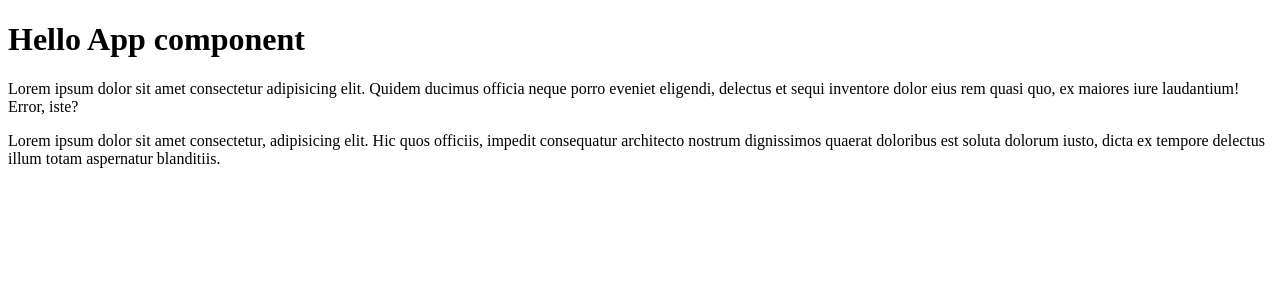
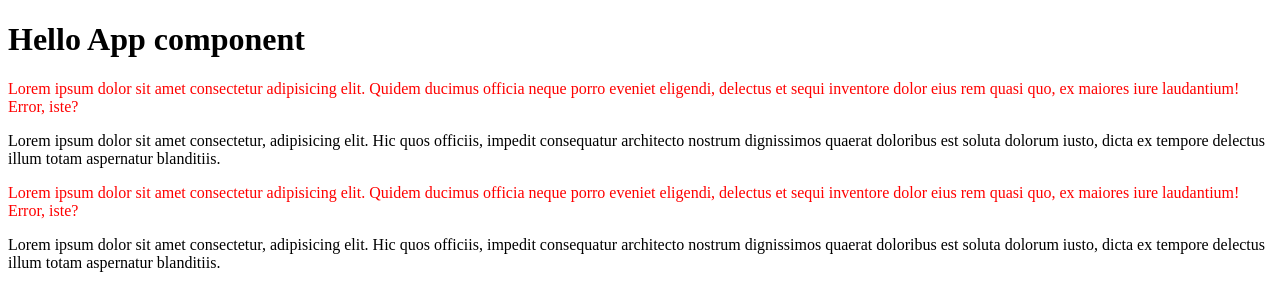
Before and after one commit to Shiro-Kon/Shop-Project-React, a React (Create React App) app: page / in a window 1280 px wide. Shown: the top 306 px of the page. Built offline with nearby package versions, Linux system fonts and the light colour scheme.

Commit message:
add color red p1

```diff
--- a/src/index.tsx
+++ b/src/index.tsx
@@ -1,5 +1,6 @@
 import React from 'react'
 import ReactDOM from 'react-dom/client'
+import './style.css'
 
 //React Element
 // const title = React.createElement('hl', { id: 'title' }, 'Hello React')
@@ -19,17 +20,13 @@
 // )
 
 const Title = () => {
-    return (
-        <div>
-            <h1>Hello App component</h1>
-        </div>
-    )
+    return <h1>Hello App component</h1>
 }
 
 const Content = () => {
     return (
         <React.Fragment>
-            <p>
+            <p className="red">
                 Lorem ipsum dolor sit amet consectetur adipisicing elit. Quidem
                 ducimus officia neque porro eveniet eligendi, delectus et sequi
                 inventore dolor eius rem quasi quo, ex maiores iure laudantium!
@@ -44,11 +41,13 @@
         </React.Fragment>
     )
 }
-//React Component (завжди приймає один елемент тому потрібно огорнути в div)
+
+//React Component (завжди приймає один елемент тому потрібно огорнути в div) a ще цей метот стрілкового запису
 const App = () => {
     return (
         <>
             <Title />
+            <Content />
             <Content />
         </>
     )
--- /dev/null
+++ b/src/style.css
@@ -0,0 +1,3 @@
+.red {
+    color: red;
+}
```
